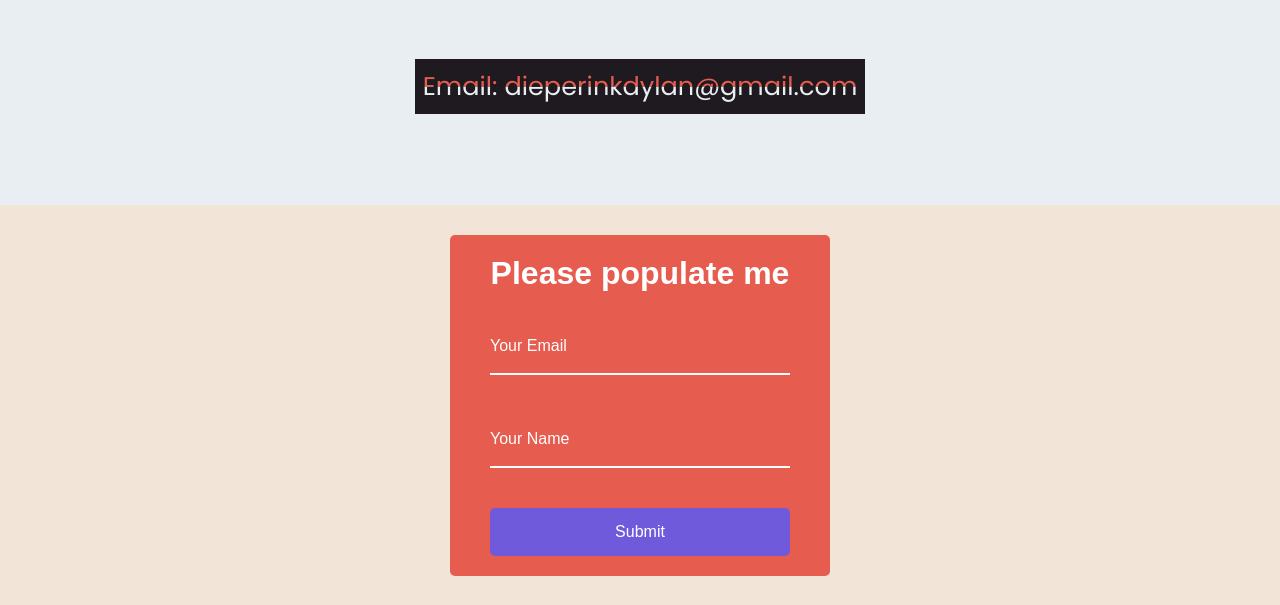
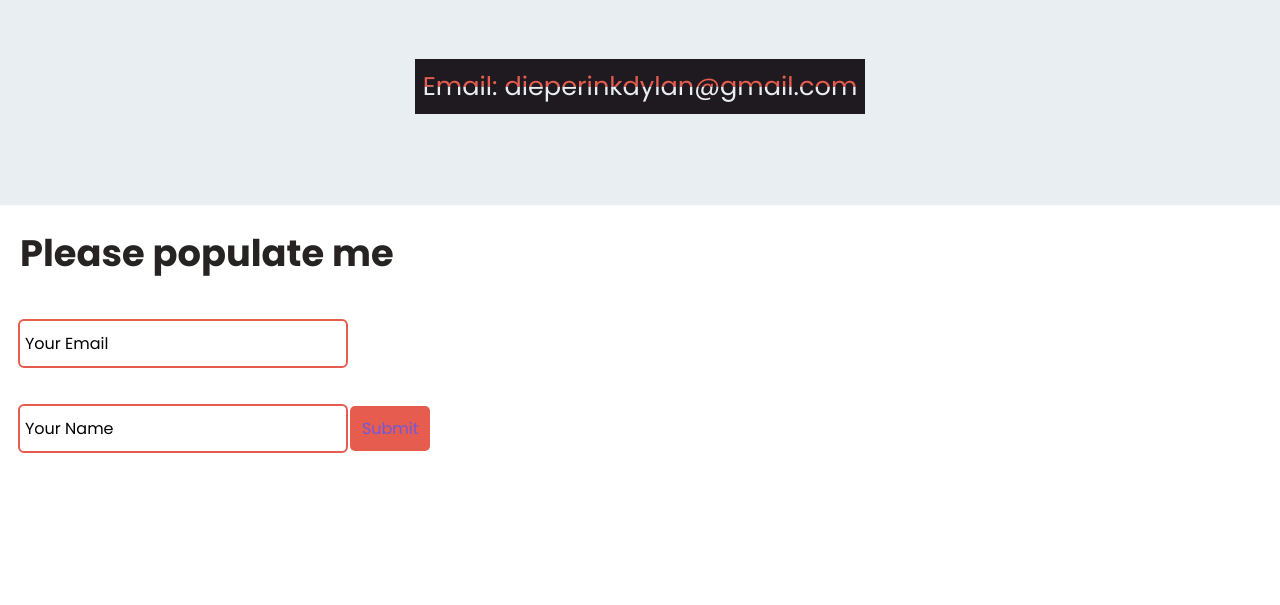
Before and after one commit to MunchyBunchy2203/DylanDieperinkCV, a plain HTML site: page index.html in a window 1280 px wide. Shown: the part 3229-3834 px from the top of the page. After the commit the page ends 3700 px from the top, so only its background shows below. Drawn offline with Linux system fonts and the light colour scheme.

Commit message:
Inputs Inserted

```diff
--- a/index.html
+++ b/index.html
@@ -195,22 +195,21 @@
 
     </section>
 
-    <form_body>
-    <div class="formContainer" method="post" action="/">
+    <section id="inputs">
         <h1>Please populate me</h1>
         <form id="inputForm">
-            <div class="form-control">
-                <input name="sEmail" type="text" required />
-                <label>Your Email</label>
+            <div class="input-group">
+                <input type="text" id="email" required class="input"/>
+                <label for="email" class="input-label">Your Email</label>
             </div>
-            <div class="form-control">
-                <input name="sName" type="text" required />
-                <label>Your Name</label>
+            <div class="input-group">
+                <input type="text" id="name" required class="input"/>
+                <label for="name" class="input-label">Your Name</label>
+                <button class="submit">Submit</button>
             </div>
-            <button class="submit">Submit</button>
         </form>
-    </div>
-    </form_body>
+    </section>
+
 
 
 </body>
--- a/styles.css
+++ b/styles.css
@@ -621,98 +621,71 @@ body{
 
 /* ----------------- Form Styling --------------- */
 
-* {
-  box-sizing: border-box;
+#inputs{
+  align-items: center;
 }
 
-form_body{
-  font-family: "Muli",sans-serif;
-  background-color: #F2E5D7;
-  color: #fff;
-  display: flex;
-  flex-direction: column;
-  align-items: center;
-  justify-content: center;
-  height: 50vh;
-  overflow: hidden;
-  margin: 0;
+#inputs h1{
+  font-size: 2.3rem;
+  padding: 20px;
+  text-align: left;
+  color: #262322;
 }
 
-.formContainer{
-  background-color: #E65C4F;
-  padding: 20px 40px;
-  border-radius: 5px;
+#inputs .input-group{
+  position: relative;
+  padding: 20px;
 }
 
-.formContainer h1{
-  text-align: center;
-  margin-bottom: 30px;
+#inputs .input{
+  padding: 10px 0px 10px 10px;
+  border: none;
+  border-radius: 4px;
+  font: inherit;
+  color: #E65C4F;
+  background-color: transparent;
+  outline: 2px solid #E65C4F;
 }
 
-.submit{
+#inputs .input-label{
+  position: absolute;
+  top: 10;
+  left: 0;
+  transform: translate(25px, 10px);
+  transform-origin: left;
+  transition: transform .25s;
+}
+
+#inputs .input:focus+.input-label,
+#inputs .input:valid+.input-label{
+  transform: translate(0, -30px) scale(.8);
+  color: #6f5adc;
+}
+
+#inputs .input:is(:focus, :valid){
+  outline-color: #6f5adc;
+}
+
+#inputs .submit{
+  color: #6f5adc;
+  background-color: #E65C4F;
   cursor: pointer;
-  display: inline-block;
-  width: 100%;
-  background: #6f5adc;
-  color:#fff;
-  padding: 15px;
+  width: 80px;
+  padding: 10px;
   font-family: inherit;
   font-size: 16px;
   border: 0;
   border-radius: 5px;
 }
 
-.submit:focus{
+#inputs .submit:focus{
   outline: 0;
 }
 
-.submit:active{
+#inputs .submit:active{
   transform: scale(0.98);
 }
 
-.text{
-  margin-top: 30px;
+#inputs .input-group .button{
+  co
 }
-
-.form-control{
-  position: relative;
-  margin: 20px 0 40px;
-  width: 300px;
-}
-
-.form-control input{
-  background-color: transparent;
-  border: 0;
-  border-bottom: 2px #fff solid;
-  display: block;
-  width: 100%;
-  padding: 15px 0;
-  font-size: 18px;
-  color: #fff;
-}
-
-.form-control input:focus,
-.form-control input:valid{
-  outline: 0;
-  border-bottom-color: lightblue;
-}
-
-.form-control label{
-  position: absolute;
-  top: 15px;
-  left: 0;
-  pointer-events: none;
-}
-
-.form-control label span{
-  display: inline-block;
-  font-size: 18px;
-  min-width: 5px;
-  transition: 0.3s cubic-bezier(0.68, -0.55, 0.265, 1.55);
-}
-
-.form-control input:focus + label span,
-.form-control input:valid + label span{
-  color: #000;
-  transform: translateY(-30px);
-}
```
